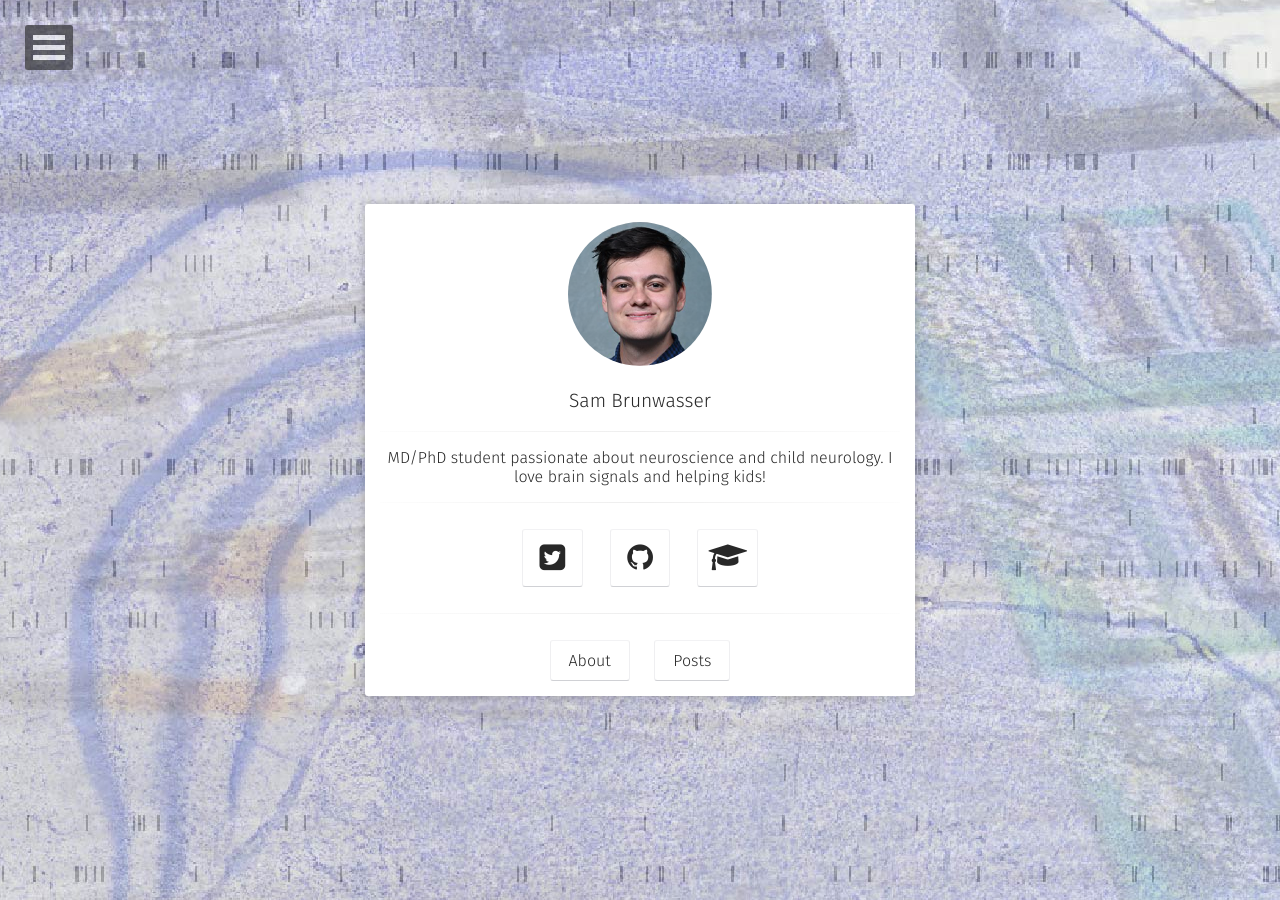
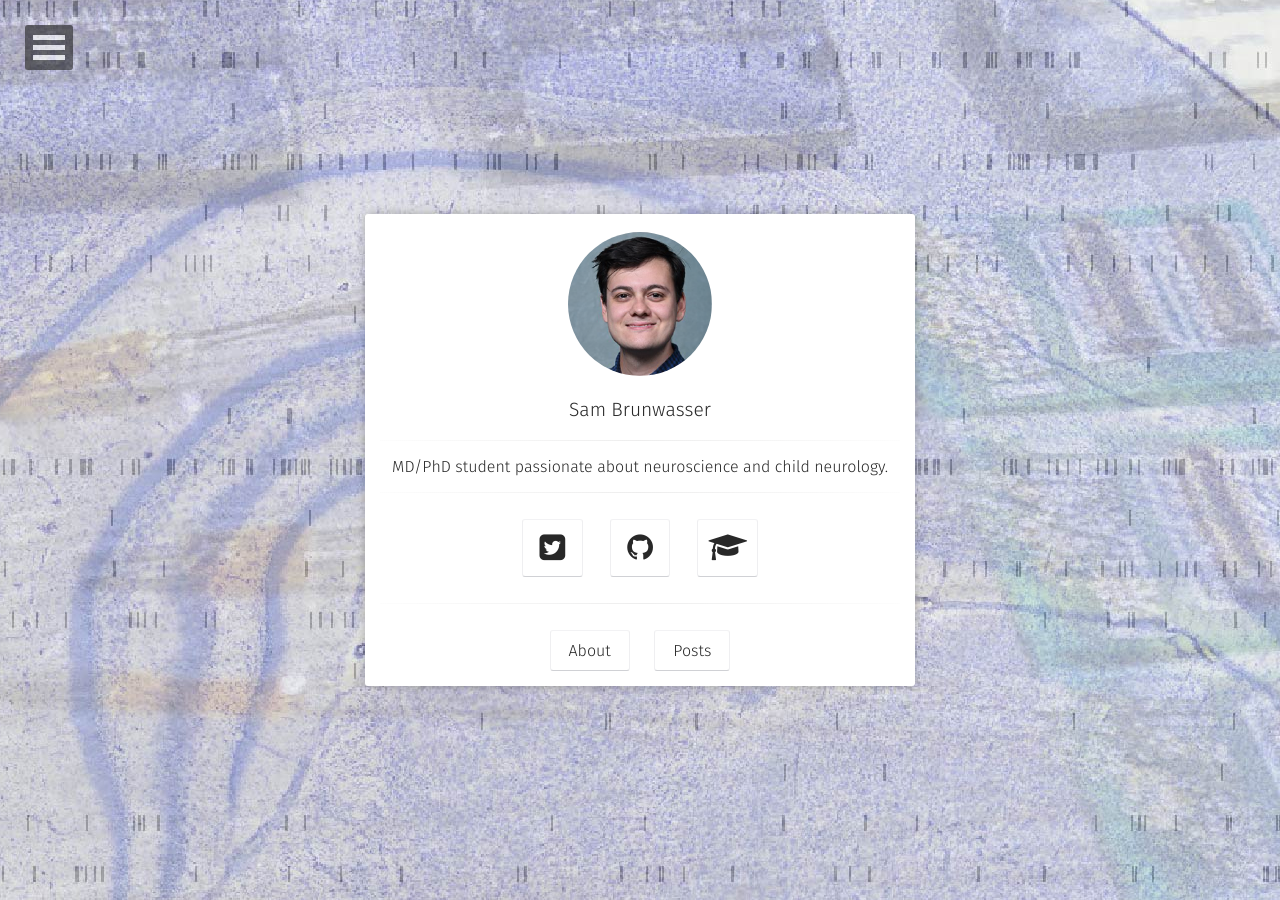
Before and after one commit to sbrunwas/sbrunwas.github.io, a Jekyll site: the page built from index.html, in a window 1280 px wide. Built offline with Jekyll 4.4.1, drawn with Linux system fonts in a browser that asks for light colours; some web fonts are replaced.

Commit message:
Update _config.yml
updated bio

```diff
--- a/_config.yml
+++ b/_config.yml
@@ -1,6 +1,6 @@
 # Site
 title:              Sam Brunwasser
-bio:                'MD/PhD student passionate about neuroscience and child neurology.  I love brain signals and helping kids!'
+bio:                'MD/PhD student passionate about neuroscience and child neurology.'
 description:        "MD/PhD student"
 reading_time:       true
 words_per_minute:   200
```
